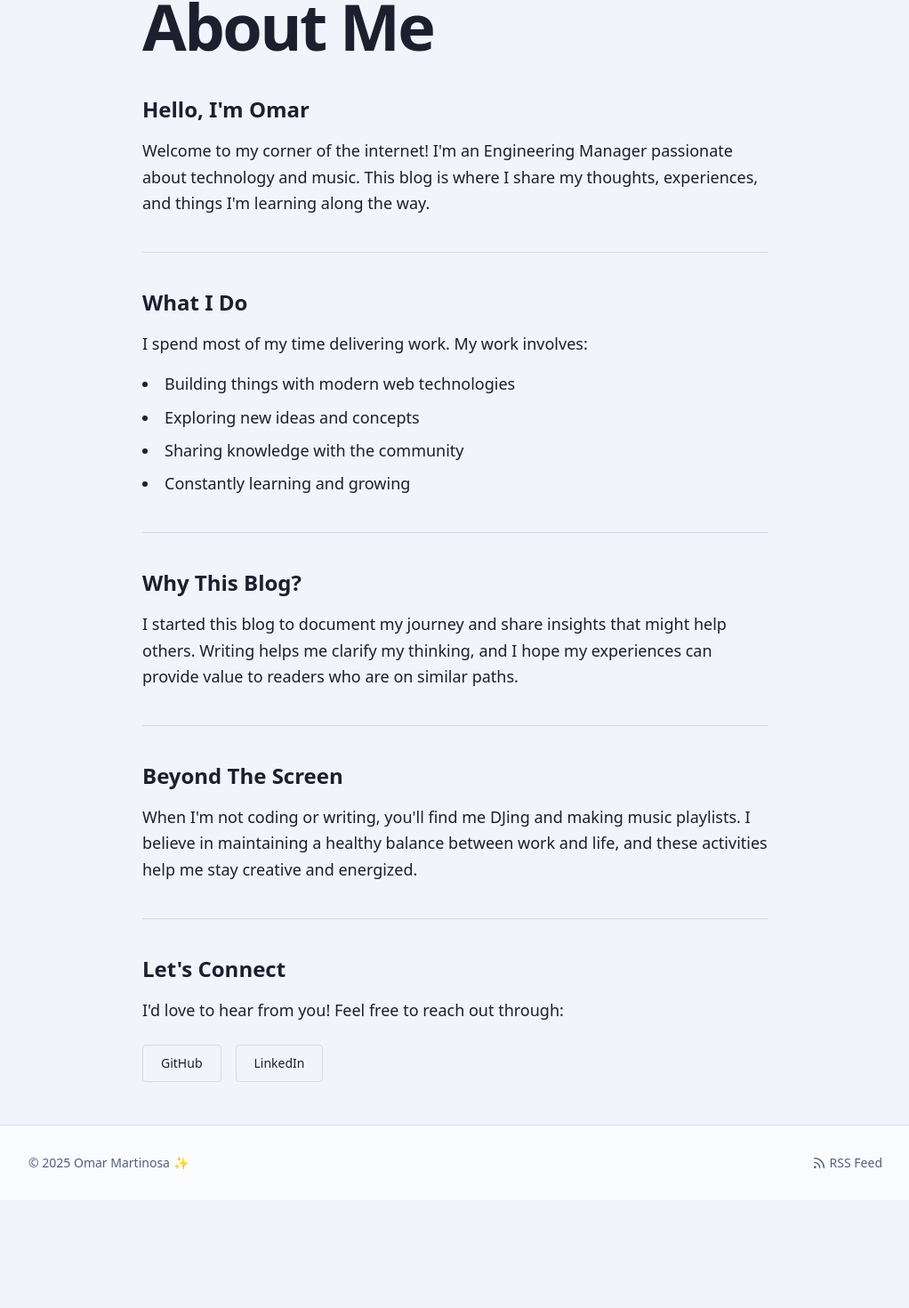
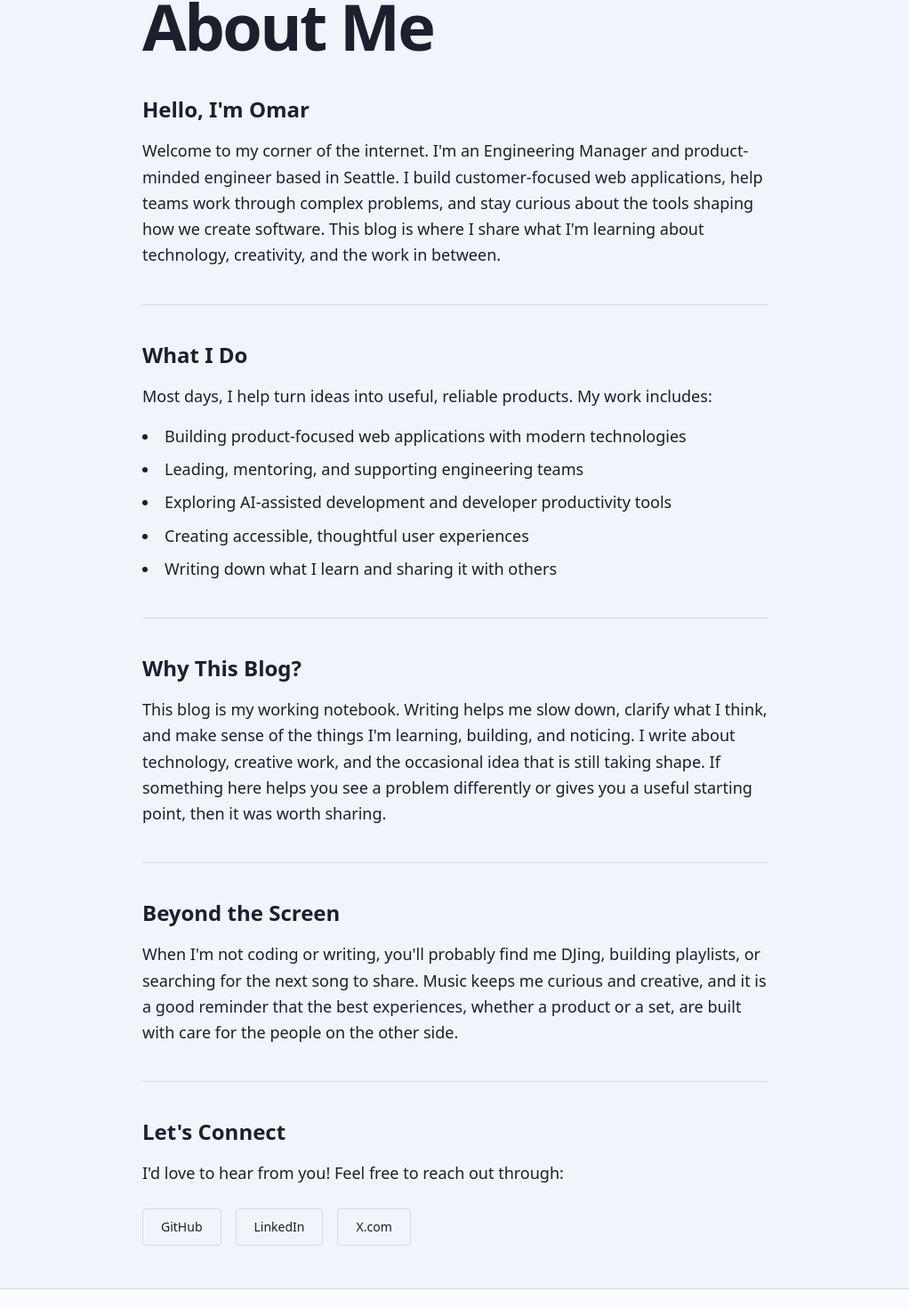
Before and after one commit to Omar12/blog_2026, a Next.js app: page /about in a window 1280 px wide. Shown: the part 132-1602 px from the top of the page at 89% size, without its empty margins (128-1150 px from the left). Before the commit the page ends 1481 px from the top, so only its background shows below. Built offline with nearby package versions, Linux system fonts and the light colour scheme; a web font is replaced by a local one.

Commit message:
Updating about me

```diff
--- a/src/app/about/page.tsx
+++ b/src/app/about/page.tsx
@@ -20,9 +20,11 @@ export default function AboutPage() {
               Hello, I&apos;m Omar
             </h2>
             <p>
-              Welcome to my corner of the internet! I&apos;m an Engineering Manager
-              passionate about technology and music. This blog is where I share my
-              thoughts, experiences, and things I&apos;m learning along the way.
+              Welcome to my corner of the internet. I&apos;m an Engineering Manager
+              and product-minded engineer based in Seattle. I build customer-focused web
+              applications, help teams work through complex problems, and stay curious
+              about the tools shaping how we create software. This blog is where I share
+              what I&apos;m learning about technology, creativity, and the work in between.
             </p>
           </section>
 
@@ -33,13 +35,15 @@ export default function AboutPage() {
               What I Do
             </h2>
             <p className="mb-4">
-              I spend most of my time delivering work. My work involves:
+              Most days, I help turn ideas into useful, reliable products. My work
+              includes:
             </p>
             <ul className="list-disc list-inside space-y-2 text-[var(--text)]">
-              <li>Building things with modern web technologies</li>
-              <li>Exploring new ideas and concepts</li>
-              <li>Sharing knowledge with the community</li>
-              <li>Constantly learning and growing</li>
+              <li>Building product-focused web applications with modern technologies</li>
+              <li>Leading, mentoring, and supporting engineering teams</li>
+              <li>Exploring AI-assisted development and developer productivity tools</li>
+              <li>Creating accessible, thoughtful user experiences</li>
+              <li>Writing down what I learn and sharing it with others</li>
             </ul>
           </section>
 
@@ -50,10 +54,11 @@ export default function AboutPage() {
               Why This Blog?
             </h2>
             <p>
-              I started this blog to document my journey and share insights that
-              might help others. Writing helps me clarify my thinking, and I
-              hope my experiences can provide value to readers who are on
-              similar paths.
+              This blog is my working notebook. Writing helps me slow down, clarify what
+              I think, and make sense of the things I&apos;m learning, building, and
+              noticing. I write about technology, creative work, and the occasional idea
+              that is still taking shape. If something here helps you see a problem
+              differently or gives you a useful starting point, then it was worth sharing.
             </p>
           </section>
 
@@ -61,13 +66,14 @@ export default function AboutPage() {
 
           <section>
             <h2 className="text-2xl font-bold mb-4 text-[var(--text)]">
-              Beyond The Screen
+              Beyond the Screen
             </h2>
             <p>
-              When I&apos;m not coding or writing, you&apos;ll find me DJing and making music playlists.
-              I believe in maintaining a healthy balance between
-              work and life, and these activities help me stay creative and
-              energized.
+              When I&apos;m not coding or writing, you&apos;ll probably find me DJing,
+              building playlists, or searching for the next song to share. Music keeps me
+              curious and creative, and it is a good reminder that the best experiences,
+              whether a product or a set, are built with care for the people on the other
+              side.
             </p>
           </section>
 
@@ -97,6 +103,14 @@ export default function AboutPage() {
               >
                 LinkedIn
               </a>
+              <a
+                href="https://x.com/omar12"
+                className="px-5 py-2.5 text-sm font-medium rounded border border-[var(--border)] text-[var(--text)] hover:border-[var(--primary)] hover:text-[var(--primary)] transition-colors"
+                target="_blank"
+                rel="noopener noreferrer"
+              >
+                X.com
+              </a>
             </div>
           </section>
         </div>
```
